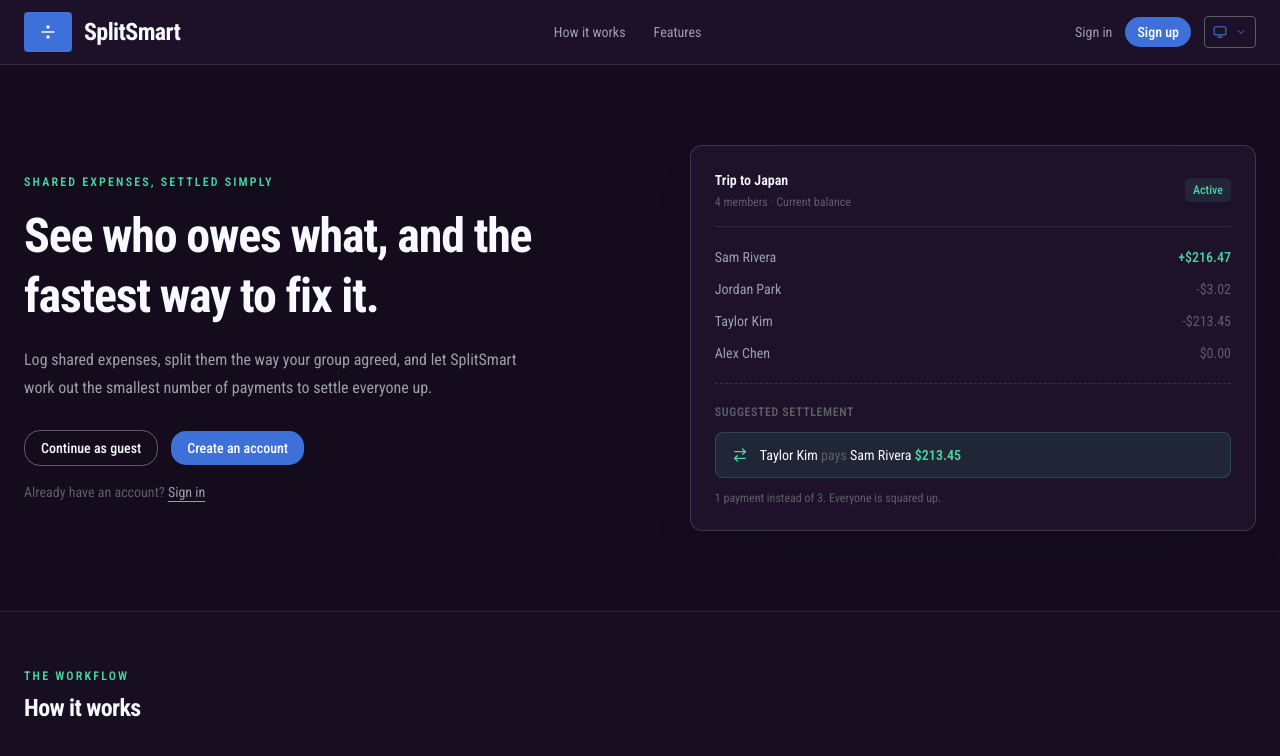
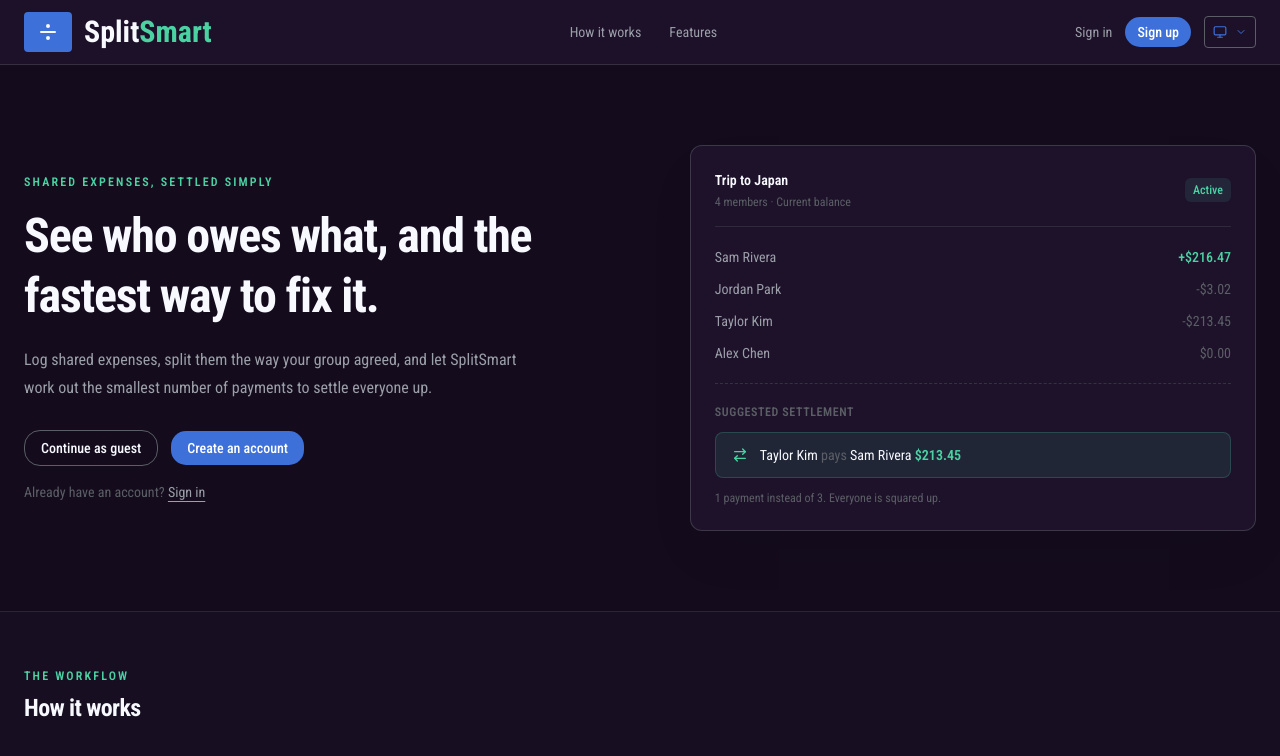
Before and after one commit to Yahyawi99/SplitSmart, a Next.js app: page / in a window 1280 px wide. Shown: the top 756 px of the page. Built offline with nearby package versions, Linux system fonts and the light colour scheme.

Commit message:
shared Logo component

```diff
--- a/src/components/home/WelcomeHeader.tsx
+++ b/src/components/home/WelcomeHeader.tsx
@@ -1,37 +1,45 @@
 import Link from "next/link";
-import { Divide } from "lucide-react";
 import { Button } from "@/components/ui/button";
 import { ThemeMenu } from "./ThemeMenu";
+import { Logo } from "../shared";
 
 export function WelcomeHeader({ isSignedIn }: { isSignedIn: boolean }) {
   return (
     <header className="sticky top-0 z-20 border-b border-(--text-dim)/40 bg-(--bg-sidebar)/95 backdrop-blur">
       <div className="mx-auto flex max-w-7xl items-center justify-between px-4 py-3 sm:px-6">
-        <Link href="/" className="flex items-center gap-3 text-(--text-primary)">
-          <span className="flex h-10 w-12 shrink-0 items-center justify-center rounded-sm bg-(--accent-btn)">
-            <Divide className="h-5 w-5" />
-          </span>
-          <span className="text-2xl font-bold tracking-tight">SplitSmart</span>
+        <Link href="/">
+          <Logo open={true} />
         </Link>
+
         <nav className="hidden items-center gap-7 text-sm text-(--text-secondary) md:flex">
-          <a href="#how-it-works" className="transition-colors hover:text-(--text-primary)">
+          <a
+            href="#how-it-works"
+            className="transition-colors hover:text-(--text-primary)"
+          >
             How it works
           </a>
-          <a href="#features" className="transition-colors hover:text-(--text-primary)">
+          <a
+            href="#features"
+            className="transition-colors hover:text-(--text-primary)"
+          >
             Features
           </a>
         </nav>
+
         <div className="flex items-center gap-3">
           {isSignedIn ? (
-            <Button  className="bg-(--accent-btn) text-white hover:bg-(--accent-btn-hover)">
+            <Button className="bg-(--accent-btn) text-white hover:bg-(--accent-btn-hover)">
               <Link href="/groups">Go to your groups</Link>
             </Button>
           ) : (
             <>
-              <Link href="/sign-in" className="text-sm text-(--text-secondary) hover:text-(--text-primary)">
+              <Link
+                href="/sign-in"
+                className="text-sm text-(--text-secondary) hover:text-(--text-primary)"
+              >
                 Sign in
               </Link>
-              <Button  className="bg-(--accent-btn) text-white hover:bg-(--accent-btn-hover)">
+              <Button className="bg-(--accent-btn) text-white hover:bg-(--accent-btn-hover)">
                 <Link href="/sign-up">Sign up</Link>
               </Button>
             </>
--- /dev/null
+++ b/src/components/shared/Logo.tsx
@@ -0,0 +1,25 @@
+import { Divide } from "lucide-react";
+
+export function Logo({ open }: { open: boolean }) {
+  return (
+    <div className="text-(--text-primary) flex justify-start items-center gap-3">
+      <div
+        className={`bg-(--accent-btn) flex justify-center items-center rounded-sm transition-all duration-300 ease-in-out shrink-0 ${
+          open ? "w-12 h-10" : "w-[95%] h-10"
+        }`}
+      >
+        <Divide className="transition-transform duration-300" />
+      </div>
+
+      <h1
+        className={`text-3xl font-bold whitespace-nowrap transition-all duration-300 ease-in-out overflow-hidden ${
+          open
+            ? "opacity-100 w-auto translate-x-0"
+            : "opacity-0 w-0 -translate-x-4 pointer-events-none"
+        }`}
+      >
+        Split<span className="text-(--accent-green)">Smart</span>
+      </h1>
+    </div>
+  );
+}
--- /dev/null
+++ b/src/components/shared/index.ts
@@ -0,0 +1 @@
+export * from "./Logo";
--- a/src/components/sidebar/Header.tsx
+++ b/src/components/sidebar/Header.tsx
@@ -1,33 +1,14 @@
 "use client";
 
-import React from "react";
-import { Divide } from "lucide-react";
 import { useSidebar } from "@/components/ui/sidebar"; // Adjust path to your sidebar component
+import { Logo } from "@/components/shared";
 
 export default () => {
   const { open } = useSidebar();
 
   return (
-    <header className="text-(--text-primary) flex justify-start items-center gap-4 mb-3 pt-4 transition-all duration-300 ease-in-out">
-      {/* Icon Container: Resizes to 4rem (w-16 h-16) when closed */}
-      <div
-        className={`bg-(--accent-btn) flex justify-center items-center rounded-sm transition-all duration-300 ease-in-out shrink-0 ${
-          open ? "w-12 h-10" : "w-[95%] h-10"
-        }`}
-      >
-        <Divide className="transition-transform duration-300" />
-      </div>
-
-      {/* App Title: Smoothly fades and collapses when sidebar is closed */}
-      <h1
-        className={`text-3xl font-bold whitespace-nowrap transition-all duration-300 ease-in-out overflow-hidden ${
-          open
-            ? "opacity-100 w-auto translate-x-0"
-            : "opacity-0 w-0 -translate-x-4 pointer-events-none"
-        }`}
-      >
-        SplitSmart
-      </h1>
+    <header className="mb-3 pt-4 transition-all duration-300 ease-in-out">
+      <Logo open={open} />
     </header>
   );
 };
```
Also changed, not shown: src/components/main/index.ts (renamed from src/components/main/index.tsx).
